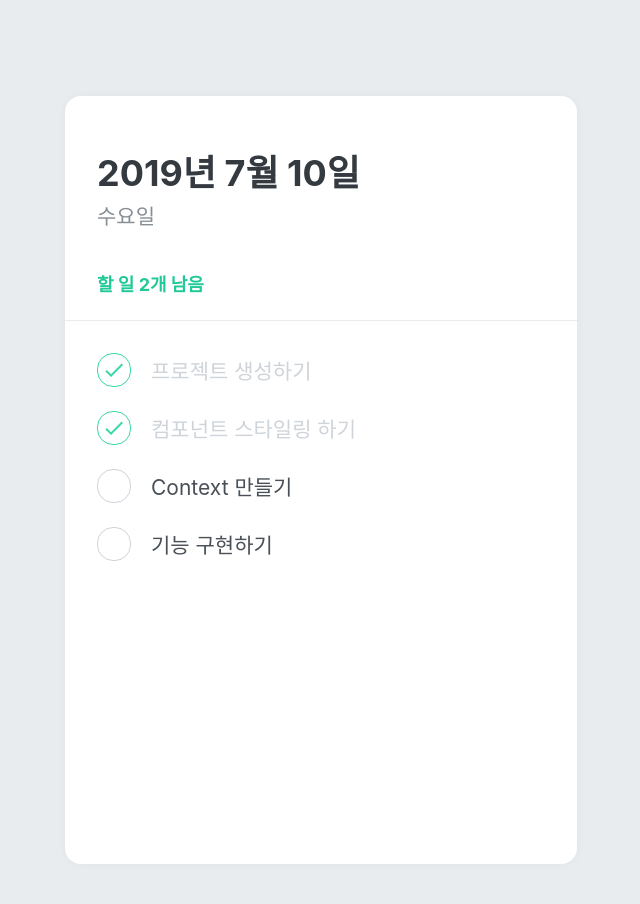
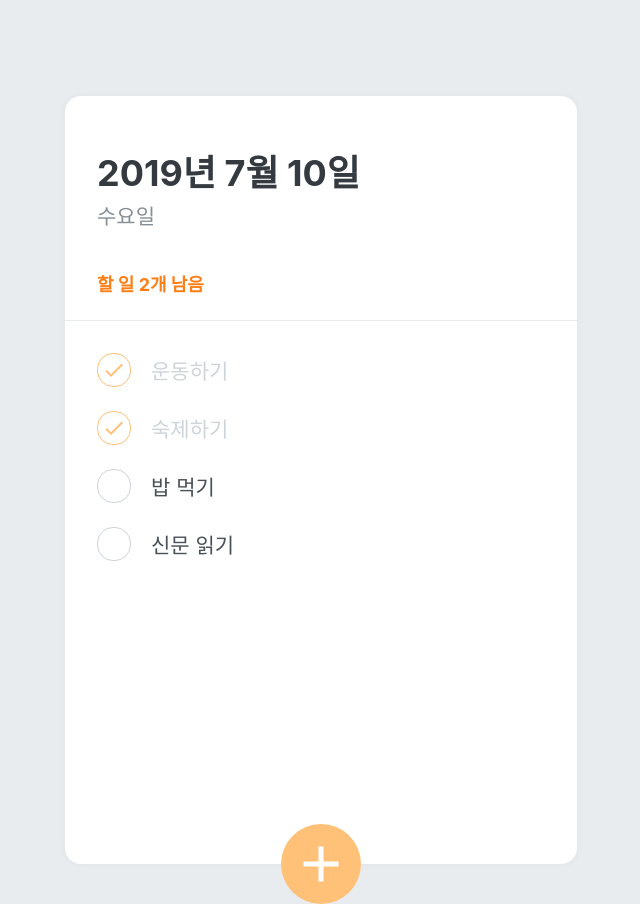
Before and after one commit to tnalswkd/react-todo, a React (Create React App) app: page / in a window 1280 px wide. Shown: the whole page, without its empty margins (319-959 px from the left). Built offline with nearby package versions, Linux system fonts and the light colour scheme.

Commit message:
color 변경, 생성버튼 취소 버튼 생성

```diff
--- a/src/App.js
+++ b/src/App.js
@@ -1,5 +1,6 @@
 import React from 'react';
 import { createGlobalStyle } from 'styled-components';
+import TodoCreate from './components/TodoCreate';
 import TodoHead from './components/TodoHead';
 import TodoList from './components/TodoList';
 import TodoTemplate from './components/TodoTemplate';
@@ -17,6 +18,7 @@
       <TodoTemplate>
         <TodoHead />
         <TodoList />
+        <TodoCreate />
       </TodoTemplate>
     </>
   );
--- /dev/null
+++ b/src/components/TodoCreate.js
@@ -0,0 +1,99 @@
+import React, { useState } from 'react';
+import styled, { css } from 'styled-components';
+import { MdAdd } from 'react-icons/md';
+
+const CircleButton = styled.button`
+  background: #ffc078;
+  &:hover {
+    background: #fff3bf;
+  }
+  &:active {
+    background: #ffc078;
+  }
+
+  z-index: 5;
+  cursor: pointer;
+  width: 80px;
+  height: 80px;
+  display: block;
+  align-items: center;
+  justify-content: center;
+  font-size: 60px;
+  position: absolute;
+  left: 50%;
+  bottom: 0px;
+  transform: translate(-50%, 50%);
+  color: white;
+  border-radius: 50%;
+  border: none;
+  outline: none;
+  display: flex;
+  align-items: center;
+  justify-content: center;
+
+  transition: 0.125s all ease-in;
+  ${(props) =>
+    props.open &&
+    css`
+      background: #ff6b6b;
+      &:hover {
+        background: #ff8787;
+      }
+      &:active {
+        background: #fa5252;
+      }
+      transform: translate(-50%, 50%) rotate(45deg);
+    `}
+`;
+
+const InsertFormPositioner = styled.div`
+  width: 100%;
+  bottom: 0;
+  left: 0;
+  position: absolute;
+`;
+
+const InsertForm = styled.form`
+  background: #f8f9fa;
+  padding-left: 32px;
+  padding-top: 32px;
+  padding-right: 32px;
+  padding-bottom: 72px;
+
+  border-bottom-left-radius: 16px;
+  border-bottom-right-radius: 16px;
+  border-top: 1px solid #e9ecef;
+`;
+
+const Input = styled.input`
+  padding: 12px;
+  border-radius: 4px;
+  border: 1px solid #dee2e6;
+  width: 100%;
+  outline: none;
+  font-size: 18px;
+  box-sizing: border-box;
+`;
+
+function TodoCreate() {
+  const [open, setOpen] = useState(false);
+
+  const onToggle = () => setOpen(!open);
+
+  return (
+    <>
+      {open && (
+        <InsertFormPositioner>
+          <InsertForm>
+            <Input autoFocus placeholder='할 일을 입력 후, Enter를 누르세요' />
+          </InsertForm>
+        </InsertFormPositioner>
+      )}
+      <CircleButton onClick={onToggle} open={open}>
+        <MdAdd />
+      </CircleButton>
+    </>
+  );
+}
+
+export default TodoCreate;
--- a/src/components/TodoHead.js
+++ b/src/components/TodoHead.js
@@ -18,7 +18,7 @@
     font-size: 21px;
   }
   .tasks-left {
-    color: #20c997;
+    color: #fd7e14;
     font-size: 18px;
     margin-top: 40px;
     font-weight: bold;
--- a/src/components/TodoItem.js
+++ b/src/components/TodoItem.js
@@ -41,8 +41,8 @@
   ${(props) =>
     props.done &&
     css`
-      border: 1px solid #38d9a9;
-      color: #38d9a9;
+      border: 1px solid #ffc078;
+      color: #ffc078;
     `}
 `;
 
--- a/src/components/TodoList.js
+++ b/src/components/TodoList.js
@@ -12,10 +12,10 @@
 function TodoList() {
   return (
     <TodoListBlock>
-      <TodoItem text='프로젝트 생성하기' done={true} />
-      <TodoItem text='컴포넌트 스타일링 하기' done={true} />
-      <TodoItem text='Context 만들기' done={false} />
-      <TodoItem text='기능 구현하기' done={false} />
+      <TodoItem text='운동하기' done={true} />
+      <TodoItem text='숙제하기' done={true} />
+      <TodoItem text='밥 먹기' done={false} />
+      <TodoItem text='신문 읽기' done={false} />
     </TodoListBlock>
   );
 }
```
